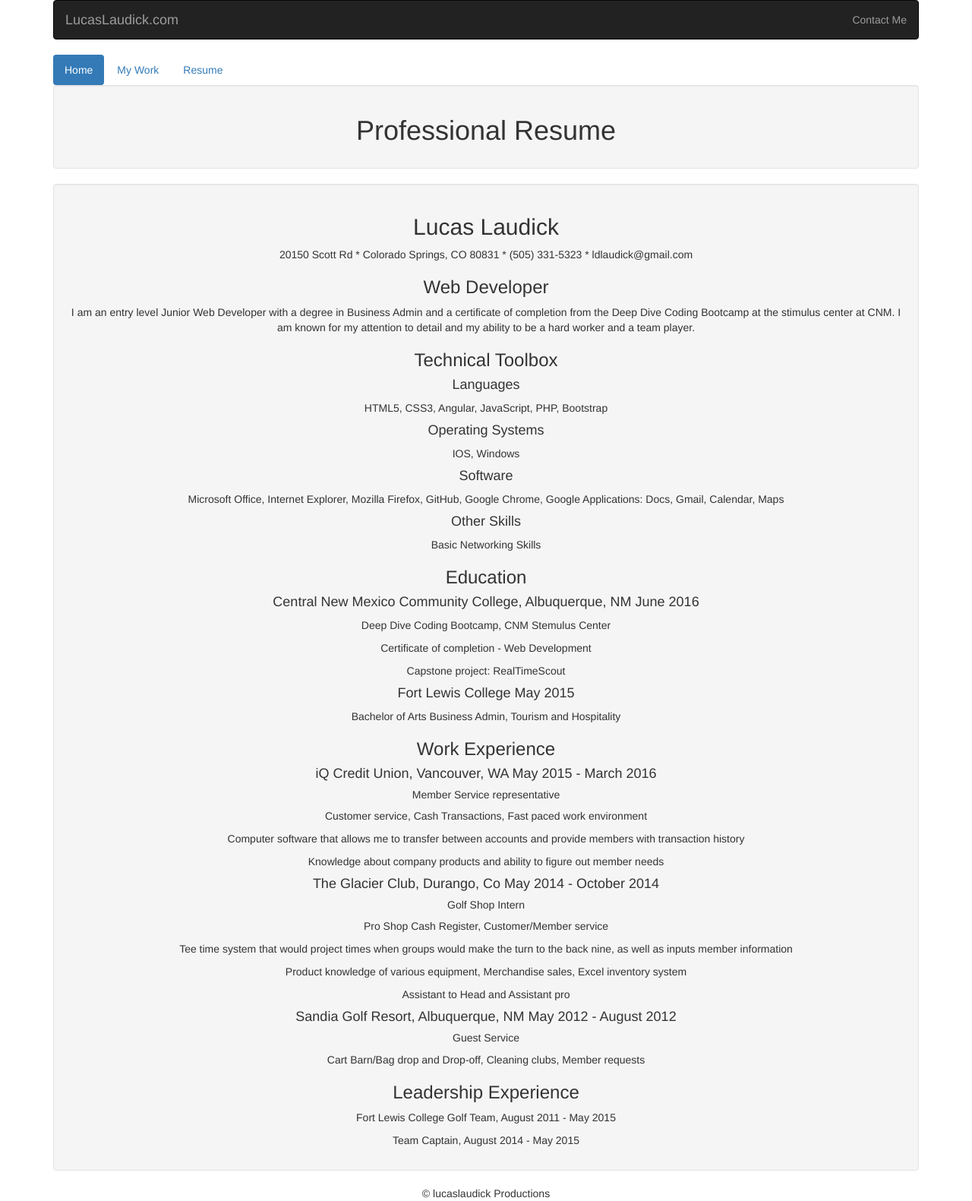
After one commit to Llaudick315/lucaslaudick, a PHP site: page /resume/index.html in a window 1280 px wide. The commit adds this page. Shown: the whole page at 76% size. Run offline with PHP 8.4, Linux system fonts and the light colour scheme.

Commit message:
rename and resume content

```diff
--- a/style.css
+++ b/public_html/css/style.css
@@ -1,4 +1,3 @@
-
 .p-y-4 {
 	padding-top: 4rem;
 	padding-bottom: 4rem;
--- /dev/null
+++ b/public_html/resume/index.html
@@ -0,0 +1,111 @@
+<!DOCTYPE html>
+<html lang="en">
+	<head>
+		<meta charset="utf-8">
+		<link data-require="bootstrap-css@3.3.6" data-semver="3.3.6" rel="stylesheet" href="https://maxcdn.bootstrapcdn.com/bootstrap/3.3.6/css/bootstrap.css" />
+		<link rel="stylesheet" href="style.css" />
+		<script data-require="jquery@*" data-semver="2.2.0" src="https://ajax.googleapis.com/ajax/libs/jquery/2.2.0/jquery.min.js"></script>
+		<script data-require="bootstrap.js@*" data-semver="3.3.6" src="https://maxcdn.bootstrapcdn.com/bootstrap/3.3.6/js/bootstrap.min.js"></script>
+		<script src="script.js"></script>
+		<title>lucaslaudick.com test</title>
+	</head>
+	<body class="sfooter">
+		<div class="sfooter-content">
+
+			<!-- header -->
+			<header class="p-y-4">
+				<div class="container">
+					<nav class="navbar navbar-inverse">
+						<!-- Brand and toggle get grouped for better mobile display -->
+						<div class="navbar-header">
+							<button type="button" class="navbar-toggle collapsed" data-toggle="collapse" data-target="#bs-example-navbar-collapse-1" aria-expanded="false">
+								<span class="sr-only">Toggle navigation</span>
+								<span class="icon-bar"></span>
+								<span class="icon-bar"></span>
+								<span class="icon-bar"></span>
+							</button>
+							<a class="navbar-brand" href="#">LucasLaudick.com</a>
+						</div>
+
+						<!-- Collect the nav links, forms, and other content for toggling -->
+						<div class="collapse navbar-collapse" id="bs-example-navbar-collapse-1">
+							<ul class="nav navbar-nav navbar-right">
+								<li><a href="#">Contact Me</a></li>
+							</ul>
+						</div><!-- /.navbar-collapse -->
+					</nav>
+				</div>
+			</header>
+			<main>
+				<div class="container">
+					<div class="nav-center">
+						<ul class="nav nav-pills">
+							<li role="presentation" class="active"><a href="#">Home</a></li>
+							<li role="presentation"><a href="#">My Work</a></li>
+							<li role="presentation"><a href="#">Resume</a></li>
+						</ul>
+					</div>
+					<div class="row">
+						<div class="col-xs-12">
+							<div class="well text-center">
+								<h1>Professional Resume</h1>
+							</div>
+						</div>
+					</div>
+					<!-- main content-->
+					<div class="row">
+						<div class="col-xs-12">
+							<div class="well text-center">
+								<h2>Lucas Laudick</h2>
+								<p>20150 Scott Rd * Colorado Springs, CO 80831 * (505) 331-5323 * ldlaudick@gmail.com</p>
+								<h3>Web Developer</h3>
+								<p>I am an entry level Junior Web Developer with a degree in Business Admin and a certificate of completion from the Deep Dive Coding Bootcamp at the stimulus center at CNM. I am known for my attention to detail and my ability to be a hard worker and a team player.</p>
+								<h3>Technical Toolbox</h3>
+								<h4>Languages</h4>
+								<p>HTML5, CSS3, Angular, JavaScript, PHP, Bootstrap</p>
+								<h4>Operating Systems</h4>
+								<p>IOS, Windows</p>
+								<h4>Software</h4>
+								<p>Microsoft Office, Internet Explorer, Mozilla Firefox, GitHub, Google Chrome, Google Applications: Docs, Gmail, Calendar, Maps</p>
+								<h4>Other Skills</h4>
+								<p>Basic Networking Skills</p>
+								<h3>Education</h3>
+								<h4>Central New Mexico Community College, Albuquerque, NM       June 2016</h4>
+								<p>Deep Dive Coding Bootcamp, CNM Stemulus Center</p>
+								<p>Certificate of completion - Web Development</p>
+								<p>Capstone project: RealTimeScout</p>
+								<h4>Fort Lewis College      May 2015</h4>
+								<p>Bachelor of Arts Business Admin, Tourism and Hospitality</p>
+								<h3>Work Experience</h3>
+								<h4>iQ Credit Union, Vancouver, WA      May 2015 - March 2016</h4>
+								<h5>Member Service representative</h5>
+								<p>Customer service, Cash Transactions, Fast paced work environment</p>
+								<p>Computer software that allows me to transfer between accounts and provide members with transaction history </p>
+								<p>Knowledge about company products and ability to figure out member needs</p>
+								<h4>The Glacier Club, Durango, Co        May 2014 - October 2014</h4>
+								<h5>Golf Shop Intern</h5>
+								<p>Pro Shop Cash Register, Customer/Member service</p>
+								<p>Tee time system that would project times when groups would make the turn to the back nine, as well as inputs member information</p>
+								<p>Product knowledge of various equipment, Merchandise sales, Excel inventory system</p>
+								<p>Assistant to Head and Assistant pro</p>
+								<h4>Sandia Golf Resort, Albuquerque, NM        May 2012 - August 2012</h4>
+								<h5>Guest Service</h5>
+								<p>Cart Barn/Bag drop and Drop-off, Cleaning clubs, Member requests</p>
+								<h3>Leadership Experience</h3>
+								<p>Fort Lewis College Golf Team,    August 2011 - May 2015</p>
+								<p>Team Captain,   August 2014 - May 2015</p>
+							</div>
+						</div>
+					</div>
+				</div>
+			</main>
+		</div>
+		<footer class="p-y-4">
+			<div class="container">
+				<div class="copyright text-center">
+					&copy; lucaslaudick Productions
+				</div>
+			</div>
+		</footer>
+	</body>
+</html>
```
Also changed, not shown: public_html/aboutMe/aboutme.php (deleted, +0 -76 lines), public_html/aboutMe/index.html (added).
